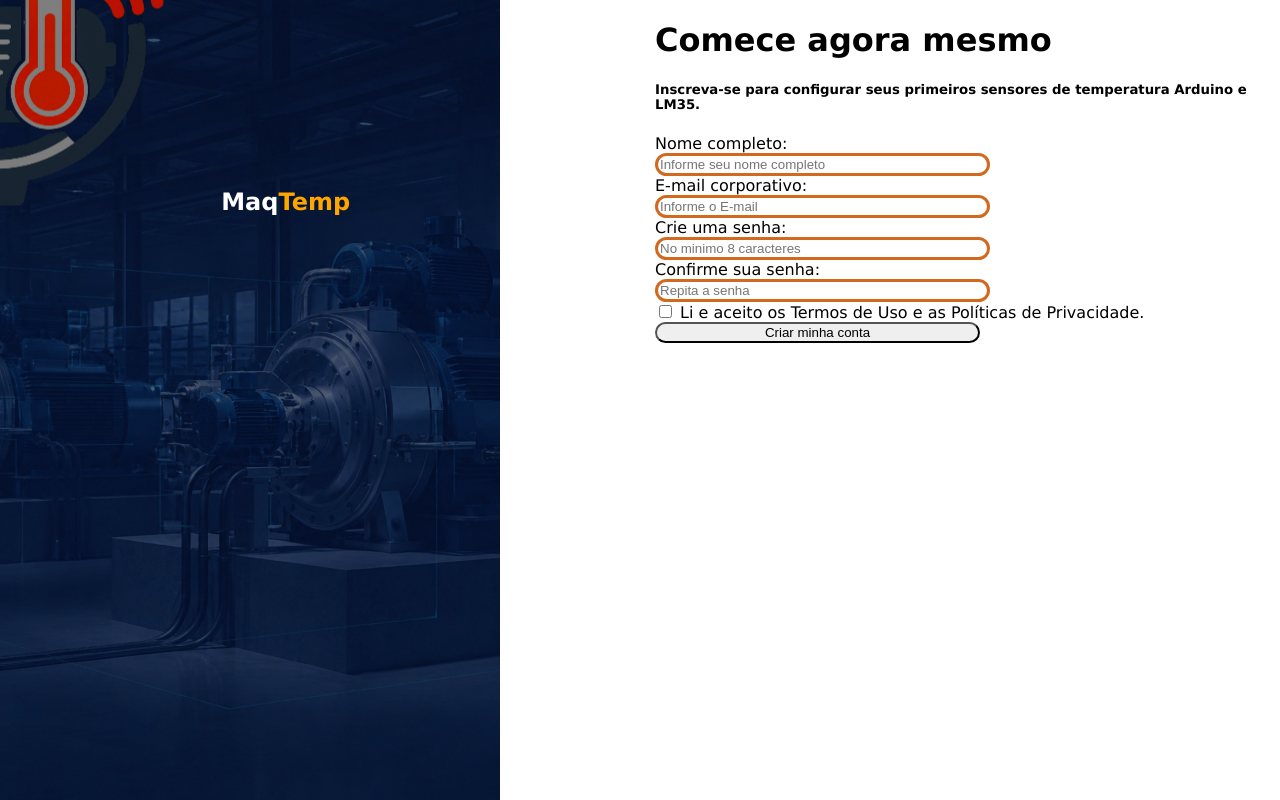
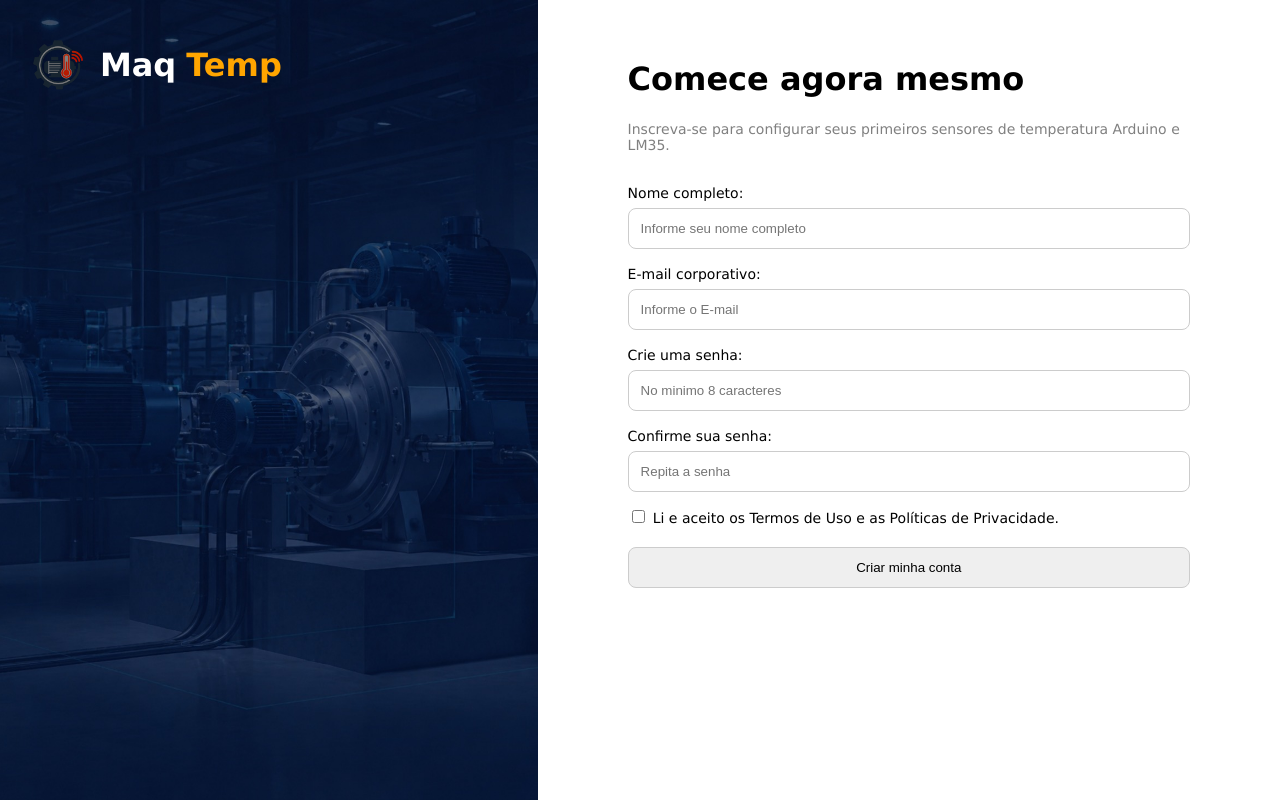
Before and after one commit to Nickolas-Merola/PI-GRUPO-11, a plain HTML site: page Willian Denis Santuches/cadastro.html in a window 1280 px wide. Drawn offline with Linux system fonts and the light colour scheme; files whose address does not match are found by name.

Commit message:
Alteração css e html William

```diff
--- a/Willian Denis Santuches/cadastro.html
+++ b/Willian Denis Santuches/cadastro.html
@@ -4,22 +4,21 @@
     <meta charset="UTF-8" />
     <meta name="viewport" content="width=device-width, initial-scale=1.0" />
     <title>Document</title>
-    <link rel="stylesheet" href="style.css" />
+    <link rel="stylesheet" href="stylecadastro.css" />
   </head>
   <body class="fonte">
     <div>
       <img
         class="img"
-        src="c:\Users\Usuario\OneDrive - SPTech School\Documents\algoritimos\sitepi\imgcad.jpg"
+        src="imgcad.jpg"
         alt=""
       />
       <div class="texto-sobre-imagem">
         <img src="icone_cores_fortes.png" alt="">
-        <strong style="color: white">Maq</strong
-        ><span style="color: orange">Temp</span>
+        <strong style="color: white">Maq</strong><strong style="color: orange">Temp</strong>
       </div>
     </div>
-    <div class="cadastro">
+    <div>
       <h1>Comece agora mesmo</h1>
       <h5>
         Inscreva-se para configurar seus primeiros sensores de temperatura
--- a/Willian Denis Santuches/style.css
+++ /dev/null
@@ -1,47 +0,0 @@
-.img {
-  margin: 0;
-  padding: 0;
-  border: none;
-  display: block;
-  width: 80%;
-  height: 100vh;
-  object-fit: cover;
-}
-.texto-sobre-imagem {
-  position: absolute; /* Tira o texto do fluxo normal e coloca sobre a imagem */
-  top: 5%; /* Move o texto para o meio da altura */
-  left: 5%; /* Move o texto para o meio da largura */
-  transform: translate(-50%, -50%); /* Centraliza perfeitamente o texto */
-  color: white; /* Cor do texto para contraste */
-  font-size: 24px; /* Tamanho da fonte */
-  font-weight: bold;
-  color: black;
-}
-.fonte {
-  font-family:
-    "Lucida Sans", "Lucida Sans Regular", "Lucida Grande",
-    "Lucida Sans Unicode", Geneva, Verdana, sans-serif;
-}
-body {
-    gap: 30px;
-    margin: 0;
-    padding: 0;
-    display: flex;
-    flex-direction: row;
-}
-body > div {
-    width: 50%;
-    margin: 0;
-    padding: 0;
-}
-.input {
-  width: 52%;
-  border: solid;
-  border-radius: 50px;
-  color: chocolate;
-}
-.botao {
-  border: solid color(srgb red green blue);
-  border-radius: 50px;
-  width: 52%;
-}
--- /dev/null
+++ b/Willian Denis Santuches/stylecadastro.css
@@ -0,0 +1,94 @@
+.img {
+  margin: 0;
+  padding: 0;
+  display: block;
+  width: 100%; /* agora ocupa a div da esquerda inteira */
+  height: 100vh;
+  object-fit: cover;
+}
+
+.texto-sobre-imagem {
+  position: absolute;
+  top: 5%;
+  left: 5%;
+  font-size: 32px;
+  font-weight: bold;
+
+  /* Flexbox para alinhar a logo e o texto */
+  display: flex;
+  align-items: center;
+  gap: 10px;
+}
+
+/* Tamanho do ícone */
+.texto-sobre-imagem img {
+  height: 50px;
+  width: auto;
+}
+
+.fonte {
+  font-family:
+    "Lucida Sans", "Lucida Sans Regular", "Lucida Grande",
+    "Lucida Sans Unicode", Geneva, Verdana, sans-serif;
+}
+
+body {
+  margin: 0;
+  padding: 0;
+  display: flex;
+  flex-direction: row;
+}
+
+body > div {
+  margin: 0;
+  padding: 0;
+  position: relative;
+}
+
+/* Lado da imagem */
+body > div:first-child {
+  width: 42%;
+}
+
+/* Lado do formulário */
+body > div:last-child {
+  width: 58%;
+  padding: 60px 90px;
+  box-sizing: border-box;
+}
+
+h1 {
+  margin-top: 0;
+  font-size: 32px;
+}
+
+h5 {
+  font-size: 14px;
+  font-weight: normal;
+  color: gray;
+  margin-bottom: 30px;
+}
+
+span {
+  font-size: 14px;
+}
+
+.input {
+  width: 100%;
+  box-sizing: border-box;
+  border: 1px solid #ccc;
+  border-radius: 8px;
+  padding: 12px;
+  margin-top: 6px;
+  margin-bottom: 15px;
+  color: chocolate;
+}
+
+.botao {
+  border: 1px solid #ccc;
+  border-radius: 8px;
+  width: 100%;
+  padding: 12px;
+  margin-top: 20px;
+  cursor: pointer;
+}
--- /dev/null
+++ b/Willian Denis Santuches/stylelogin.css
@@ -0,0 +1,95 @@
+.img {
+  margin: 0;
+  padding: 0;
+  display: block;
+  width: 100%; /* agora ocupa a div da esquerda inteira */
+  height: 100vh;
+  object-fit: cover;
+}
+
+.texto-sobre-imagem {
+  position: absolute;
+  top: 5%;
+  left: 5%;
+  font-size: 32px;
+  font-weight: bold;
+
+  /* Flexbox para alinhar a logo e o texto */
+  display: flex;
+  align-items: center;
+  gap: 10px;
+}
+
+/* Tamanho do ícone */
+.texto-sobre-imagem img {
+  height: 50px;
+  width: auto;
+}
+
+.fonte {
+  font-family: sans-serif
+}
+
+body {
+  margin: 0;
+  padding: 0;
+  display: flex;
+  flex-direction: row;
+}
+
+body > div {
+  margin: 0;
+  padding: 0;
+  position: relative;
+}
+
+/* Lado da imagem */
+body > div:first-child {
+  width: 42%;
+}
+
+/* Lado do formulário */
+body > div:last-child {
+  width: 58%;
+  padding: 60px 90px;
+  box-sizing: border-box;
+}
+
+h1 {
+  margin-top: 0;
+  font-size: 32px;
+}
+
+h5 {
+  font-size: 14px;
+  font-weight: normal;
+  color: gray;
+  margin-bottom: 30px;
+}
+
+span {
+  font-size: 14px;
+}
+
+.input {
+  width: 100%;
+  box-sizing: border-box;
+  border: 1px solid #ccc;
+  border-radius: 8px;
+  padding: 12px;
+  margin-top: 6px;
+  margin-bottom: 15px;
+  color: chocolate;
+}
+
+.botao {
+  border: 1px solid #ccc;
+  border-radius: 8px;
+  width: 100%;
+  padding: 12px;
+  margin-top: 20px;
+  cursor: pointer;
+}
+.h5 {
+  width: 50px;
+}
```
Also changed, not shown: Willian Denis Santuches/login.html (added, +44 -0 lines).
